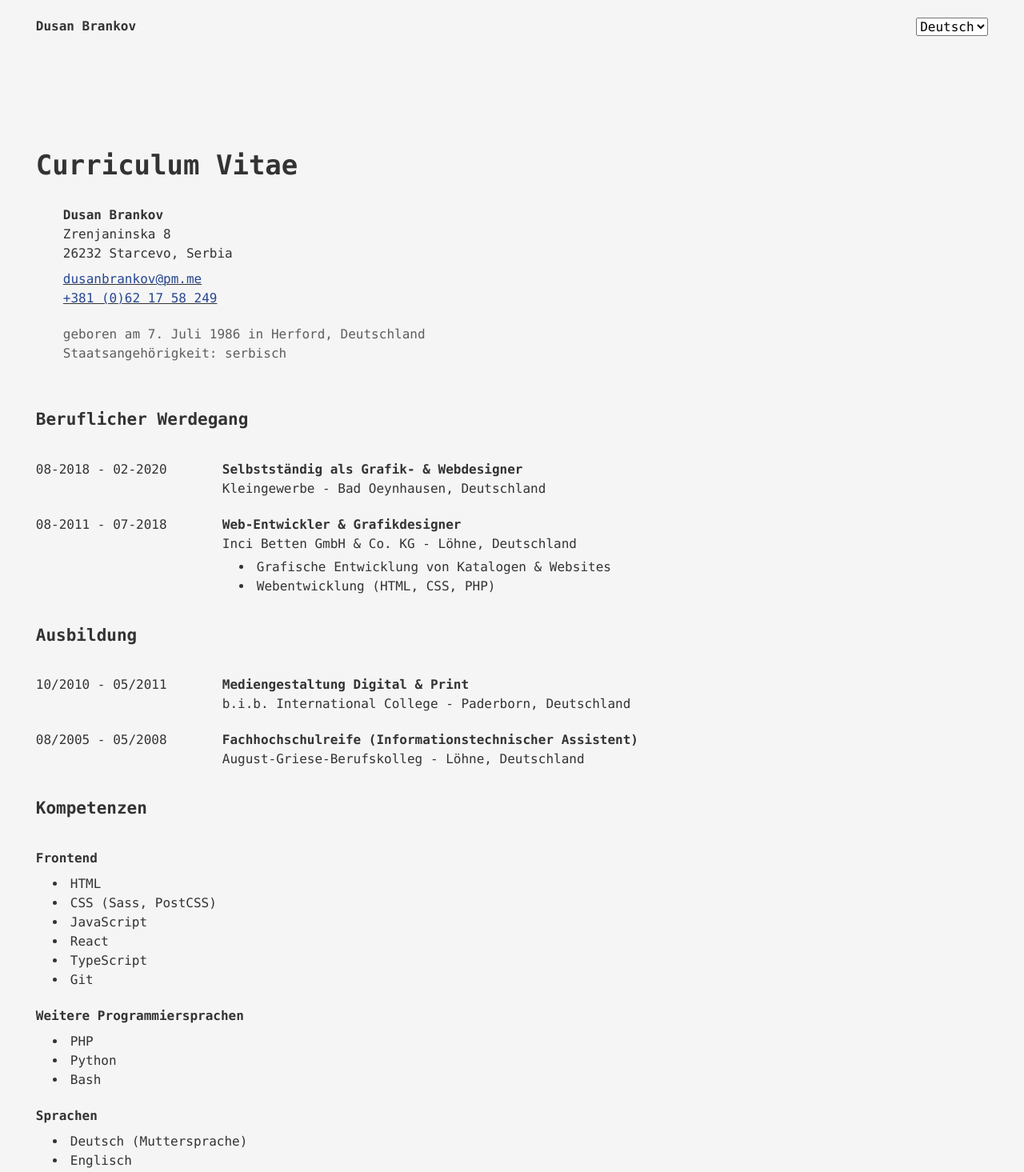
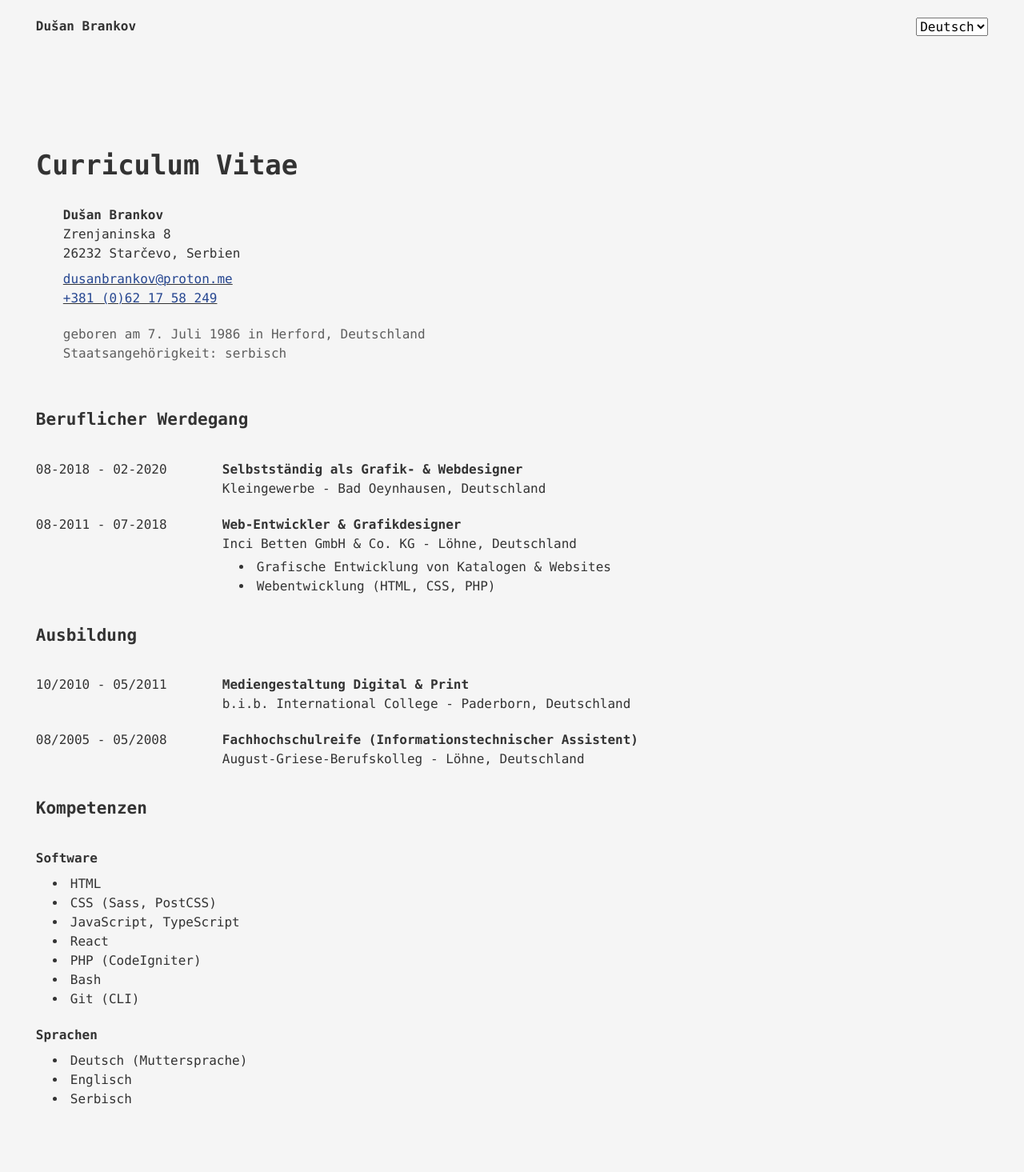
Before and after one commit to dusanbrankov/resume, a React (Vite) app: page / in a window 1280 px wide. Shown: the top 1465 px of the page at 80% size. Built offline with nearby package versions, Linux system fonts and the light colour scheme.

Commit message:
Update overall content and translations

```diff
--- a/index.html
+++ b/index.html
@@ -8,7 +8,7 @@
     <link rel="apple-touch-icon" sizes="180x180" href="/apple-touch-icon.png">
     <link rel="icon" type="image/png" sizes="32x32" href="/favicon-32x32.png">
     <link rel="icon" type="image/png" sizes="16x16" href="/favicon-16x16.png">
-    <title>CV - Dusan Brankov</title>
+    <title>CV - Dušan Brankov</title>
   </head>
   <body>
     <div id="root"></div>
--- a/src/Content.jsx
+++ b/src/Content.jsx
@@ -1,5 +1,5 @@
-import { useTranslation } from 'react-i18next';
-import DownloadButton from './DownloadButton.jsx';
+import { useTranslation } from "react-i18next";
+import DownloadButton from "./DownloadButton.jsx";
 
 function Content() {
   const { t } = useTranslation();
@@ -8,90 +8,83 @@ function Content() {
     <div className="cv-container">
       <h1>Curriculum Vitae</h1>
       <div>
-        <address className='cv-address'>
+        <address className="cv-address">
           <div>
-            <strong>Dusan Brankov</strong><br />
+            <strong>Dušan Brankov</strong><br />
             Zrenjaninska 8<br />
-            26232 Starcevo, Serbia
+            26232 Starčevo, {t("country")}
           </div>
           <div>
-            <a href="mailto:dusanbrankov@pm.me">dusanbrankov@pm.me</a><br />
+            <a href="mailto:dusanbrankov@proton.me">dusanbrankov@proton.me</a><br />
             <a href="tel:+381621758249">+381 (0)62 17 58 249</a>
           </div>
         </address>
-        <div className='personal-info'>
-          <p>{t('birth')}</p>
-          <p>{t('citizenship')}</p>
+        <div className="personal-info">
+          <p>{t("birth")}</p>
+          <p>{t("citizenship")}</p>
         </div>
       </div>
 
       <section>
-        <h2>{t('career_title')}</h2>
+        <h2>{t("career_title")}</h2>
         <div className="timeline">
           <h3>08-2018 - 02-2020</h3>
           <div>
-            <p className="job-description">{t('career0_title')}</p>
-            <p>{t('career0_company')}</p>
+            <p className="job-description">{t("career0_title")}</p>
+            <p>{t("career0_company")}</p>
           </div>
         </div>
         <div className="timeline">
           <h3>08-2011 - 07-2018</h3>
           <div>
-            <p className="job-description">{t('career1_title')}</p>
-            <p>{t('career1_company')}</p>
+            <p className="job-description">{t("career1_title")}</p>
+            <p>{t("career1_company")}</p>
             <ul>
-              <li>{t('career1_tasks0')}</li>
-              <li>{t('career1_tasks1')}</li>
+              <li>{t("career1_tasks0")}</li>
+              <li>{t("career1_tasks1")}</li>
             </ul>
           </div>
         </div>
       </section>
 
       <section>
-        <h2>{t('education_title')}</h2>
+        <h2>{t("education_title")}</h2>
         <div className="timeline">
           <h3>10/2010 - 05/2011</h3>
           <div>
-            <p className="job-description">{t('education0_title')}</p>
-            <p>{t('education0_place')}</p>
+            <p className="job-description">{t("education0_title")}</p>
+            <p>{t("education0_place")}</p>
           </div>
         </div>
         <div className="timeline">
           <h3>08/2005 - 05/2008</h3>
           <div>
-            <p className="job-description">{t('education1_title')}</p>
-            <p>{t('education1_place')}</p>
+            <p className="job-description">{t("education1_title")}</p>
+            <p>{t("education1_place")}</p>
           </div>
         </div>
       </section>
 
       <section className="skills">
-        <h2>{t('skills_title')}</h2>
+        <h2>{t("skills_title")}</h2>
         <div>
-          <h3>{t('skills_frontend')}</h3>
+          <h3>Software</h3>
           <ul>
             <li>HTML</li>
             <li>CSS (Sass, PostCSS)</li>
-            <li>JavaScript</li>
+            <li>JavaScript, TypeScript</li>
             <li>React</li>
-            <li>TypeScript</li>
-            <li>Git</li>
+            <li>PHP (CodeIgniter)</li>
+            <li>Bash</li>
+            <li>Git (CLI)</li>
           </ul>
         </div>
         <div>
-          <h3>{t('skills_more')}</h3>
+          <h3>{t("skills_lang")}</h3>
           <ul>
-            <li>PHP</li>
-            <li>Python</li>
-            <li>Bash</li>
-          </ul>
-        </div>
-        <div>
-          <h3>{t('skills_lang')}</h3>
-          <ul>
-            <li>{t('skills_lang_de')}</li>
-            <li>{t('skills_lang_en')}</li>
-            <li>{t('skills_lang_sr')}</li>
+            <li>{t("skills_lang_de")}</li>
+            <li>{t("skills_lang_en")}</li>
+            <li>{t("skills_lang_sr")}</li>
           </ul>
         </div>
       </section>
--- a/src/Header.jsx
+++ b/src/Header.jsx
@@ -3,7 +3,7 @@ import Language from './Language.jsx';
 function Header() {
   return <>
     <header className='site-header'>
-      <p className="logo" aria-label="Dusan Brankov homepage">Dusan Brankov</p>
+      <p className="logo" aria-label="Dusan Brankov homepage">Dušan Brankov</p>
       <Language />
     </header>
   </>;
--- a/src/locales/de/translation.json
+++ b/src/locales/de/translation.json
@@ -1,5 +1,6 @@
 {
   "birth": "geboren am 7. Juli 1986 in Herford, Deutschland",
+  "country": "Serbien",
   "citizenship": "Staatsangehörigkeit: serbisch",
   "career_title": "Beruflicher Werdegang",
   "career0_title": "Selbstständig als Grafik- & Webdesigner",
--- a/src/locales/en/translation.json
+++ b/src/locales/en/translation.json
@@ -1,6 +1,7 @@
 {
   "section1": "Work",
   "birth": "Born on 7 July 1986 in Herford, Germany",
+  "country": "Serbia",
   "citizenship": "Citizenship: Serbian",
   "career_title": "Career Path",
   "career0_title": "Self-employed as graphic & web designer",
```
